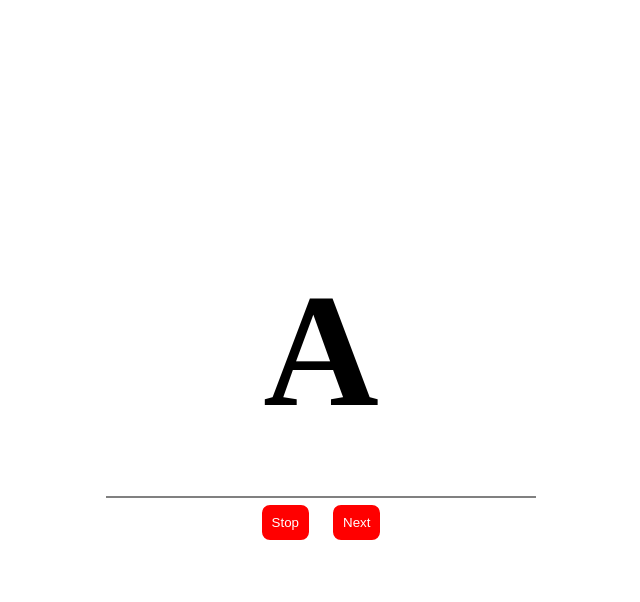
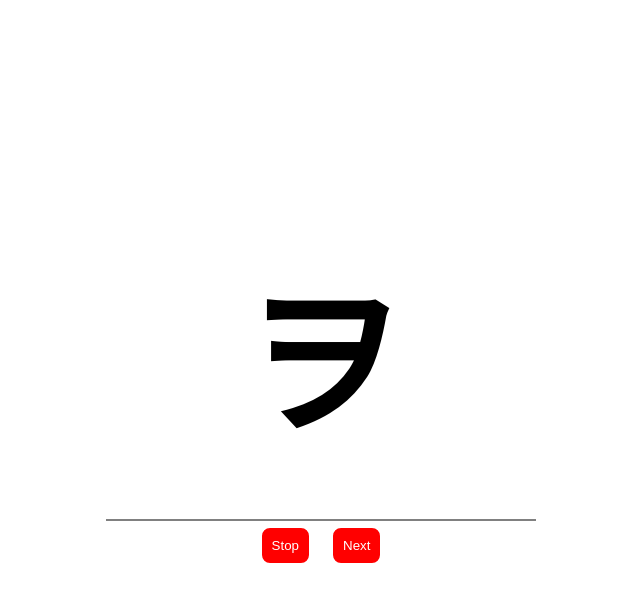
Before and after one commit to gaitovrat/repeat-japanese, a Vue app: page / in a window 1280 px wide. Both pictures are taken after a click on the button "Start". Shown: the top 602 px of the page, without its empty margins (319-959 px from the left). Built offline with nearby package versions, Linux system fonts and the light colour scheme.

Commit message:
Add random character getter and styling components

```diff
--- a/src/App.vue
+++ b/src/App.vue
@@ -1,10 +1,13 @@
 <template>
   <div id="app" class="flex-center-container">
     <Settings v-if="state.isShowModal" @close="invertShowModal" />
-    <Chars v-if="state.isStart" @close="invertStart" />
-    <div class="buttons" v-else>
-      <button v-on:click="invertStart()">Start</button>
-      <button v-on:click="invertShowModal()">Settings</button>
+    <Chars v-bind:kana="getKana()" v-if="state.isStart" @close="invertStart" />
+    <div v-else>
+      <h1>Japanese-Repeate</h1>
+      <div class="buttons flex-center-container">
+        <button v-on:click="invertStart()">Start</button>
+        <button v-on:click="invertShowModal()">Settings</button>
+      </div>
     </div>
   </div>
 </template>
@@ -22,7 +25,7 @@ export default {
   },
   data() {
     return {
-      hirogana: Data.hiragana,
+      hiragana: Data.hiragana,
       katakana: Data.katakana,
       state: {
         isStart: false,
@@ -37,7 +40,10 @@ export default {
     invertShowModal() {
       this.state.isShowModal = !this.state.isShowModal;
     },
-  },
+    getKana() {
+      return [...this.hiragana, ...this.katakana]
+    }
+  }
 };
 </script>
 
@@ -87,4 +93,24 @@ button {
   padding: 10px 10px;
   outline: none;
 }
+
+h1 {
+  font-size: 5rem;
+  margin-bottom: 10%;
+}
+
+input {
+  border: 0;
+  padding: 5px;
+  margin: 5px;
+  border-bottom: 2px solid gray;
+  text-align: center;
+  font-size: 2rem;
+}
+
+input:focus {
+  outline: none;
+  border-bottom: 2px solid red;
+  transition: 1s;
+}
 </style>
--- a/src/components/Chars.vue
+++ b/src/components/Chars.vue
@@ -1,10 +1,10 @@
 <template>
   <div class="chars flex-center-container">
-    <div class="char">A</div>
-    <input type="text" name="text" id="text" autocomplete="off"/>
+    <div class="char">{{ charRandom }}</div>
+    <input type="text" name="text" id="text" autocomplete="off" />
     <div class="buttons">
       <button v-on:click="stop()">Stop</button>
-      <button>Next</button>
+      <button v-on:click="next()">Next</button>
     </div>
   </div>
 </template>
@@ -12,15 +12,34 @@
 <script>
 export default {
   name: "Chars",
+  data() {
+    return {
+      char: "",
+    };
+  },
   methods: {
     stop() {
       this.$emit("close");
+    },
+    getChar() {
+      return this.kana[Math.floor(Math.random() * this.kana.length)].kana;
+    },
+    next() {
+      this.char = this.getChar();
+    },
+  },
+  props: {
+    kana: Array,
+  },
+  computed: {
+    charRandom() {
+      return this.char ? this.char : this.getChar()
     },
   },
 };
 </script>
 
-<style>
+<style scoped>
 .chars {
   flex-direction: column;
 }
@@ -30,19 +49,4 @@ export default {
   font-size: 10rem;
   text-align: center;
 }
-
-input {
-  border: 0;
-  padding: 5px;
-  margin: 5px;
-  border-bottom: 2px solid gray;
-  text-align: center;
-  font-size: 2rem;
-}
-
-input:focus {
-  outline: none;
-  border-bottom: 2px solid red;
-  transition: 1s;
-}
 </style>
--- a/src/components/Settings.vue
+++ b/src/components/Settings.vue
@@ -1,7 +1,7 @@
 <template>
   <div class="settings">
-    <div class="modal-window">
-      <button class="close_modal__button" v-on:click="close()">X</button>
+    <div class="settings__modal">
+      <button class="settings__close" v-on:click="close()">X</button>
       <h1>I am modal</h1>
     </div>
   </div>
@@ -12,7 +12,7 @@ export default {
   name: "Settings",
   methods: {
     close() {
-      this.$emit("close");
+      this.$emit("close")
     },
   },
 };
@@ -31,7 +31,7 @@ export default {
   transition: 0.5s;
 }
 
-.modal-window {
+.settings__modal {
   background-color: white;
   position: relative;
   top: 30%;
@@ -42,7 +42,7 @@ export default {
   padding: 10px;
 }
 
-.close_modal__button {
+.settings__close {
   position: absolute;
   top: 10px;
   right: 10px;
```
